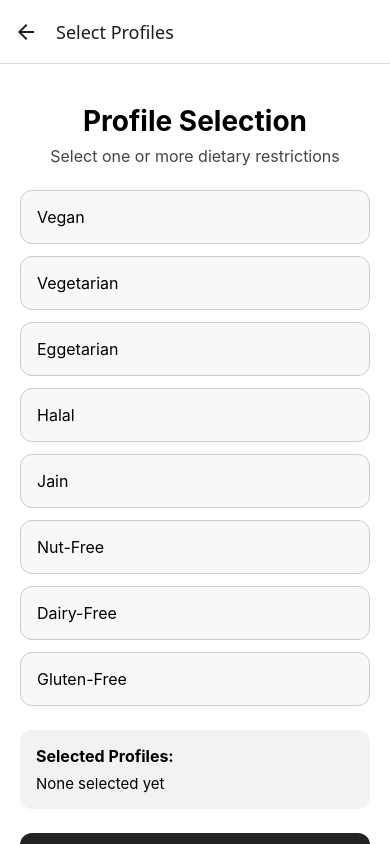
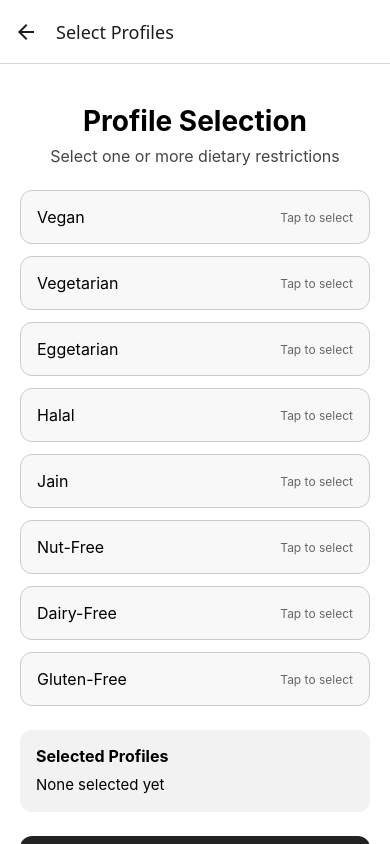
Before and after one commit to Iniyan0037/NutriLabel, a React Native app in the folder Frontend/: screen /Profile in a window 390 px wide. Built offline with nearby package versions, Linux system fonts and the light colour scheme; no server answers.

Commit message:
Update ProfileScreen.js

```diff
--- a/Frontend/screens/ProfileScreen.js
+++ b/Frontend/screens/ProfileScreen.js
@@ -1,4 +1,4 @@
-import { useState } from 'react';
+import { useMemo, useState } from 'react';
 import { View, Text, StyleSheet, Pressable, ScrollView } from 'react-native';
 
 const PROFILE_OPTIONS = [
@@ -16,12 +16,18 @@ export default function ProfileScreen({ navigation }) {
   const [selectedProfiles, setSelectedProfiles] = useState([]);
 
   const toggleProfile = (profile) => {
-    if (selectedProfiles.includes(profile)) {
-      setSelectedProfiles(selectedProfiles.filter((item) => item !== profile));
-    } else {
-      setSelectedProfiles([...selectedProfiles, profile]);
-    }
+    setSelectedProfiles((current) =>
+      current.includes(profile)
+        ? current.filter((item) => item !== profile)
+        : [...current, profile]
+    );
   };
+
+  const selectedSummary = useMemo(() => {
+    return selectedProfiles.length > 0
+      ? selectedProfiles.join(', ')
+      : 'None selected yet';
+  }, [selectedProfiles]);
 
   return (
     <ScrollView contentContainerStyle={styles.container}>
@@ -37,32 +43,25 @@ export default function ProfileScreen({ navigation }) {
           return (
             <Pressable
               key={profile}
-              style={[
-                styles.optionCard,
-                isSelected && styles.optionCardSelected,
-              ]}
+              style={[styles.optionCard, isSelected && styles.optionCardSelected]}
               onPress={() => toggleProfile(profile)}
             >
-              <Text
-                style={[
-                  styles.optionText,
-                  isSelected && styles.optionTextSelected,
-                ]}
-              >
-                {profile}
-              </Text>
+              <View style={styles.optionRow}>
+                <Text style={[styles.optionText, isSelected && styles.optionTextSelected]}>
+                  {profile}
+                </Text>
+                <Text style={[styles.optionState, isSelected && styles.optionStateSelected]}>
+                  {isSelected ? 'Selected' : 'Tap to select'}
+                </Text>
+              </View>
             </Pressable>
           );
         })}
       </View>
 
       <View style={styles.summaryBox}>
-        <Text style={styles.summaryTitle}>Selected Profiles:</Text>
-        <Text style={styles.summaryText}>
-          {selectedProfiles.length > 0
-            ? selectedProfiles.join(', ')
-            : 'None selected yet'}
-        </Text>
+        <Text style={styles.summaryTitle}>Selected Profiles</Text>
+        <Text style={styles.summaryText}>{selectedSummary}</Text>
       </View>
 
       <Pressable
@@ -116,11 +115,24 @@ const styles = StyleSheet.create({
     backgroundColor: '#222',
     borderColor: '#222',
   },
+  optionRow: {
+    flexDirection: 'row',
+    justifyContent: 'space-between',
+    alignItems: 'center',
+  },
   optionText: {
     fontSize: 16,
     textTransform: 'capitalize',
   },
   optionTextSelected: {
+    color: '#fff',
+    fontWeight: '600',
+  },
+  optionState: {
+    fontSize: 12,
+    color: '#666',
+  },
+  optionStateSelected: {
     color: '#fff',
     fontWeight: '600',
   },
@@ -137,6 +149,7 @@ const styles = StyleSheet.create({
   },
   summaryText: {
     fontSize: 15,
+    lineHeight: 22,
   },
   primaryButton: {
     marginTop: 24,
```
